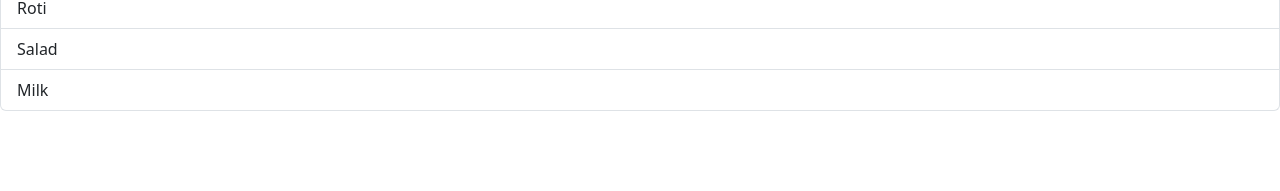
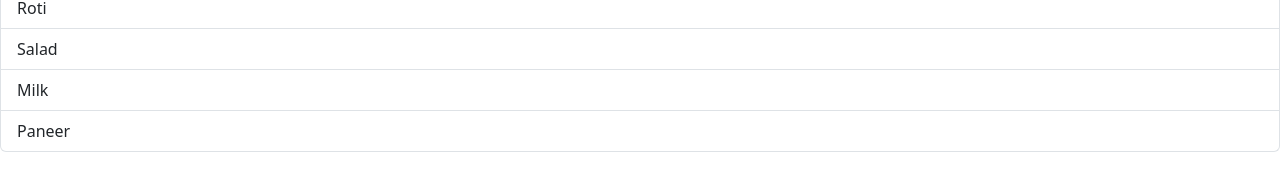
Before and after one commit to mdraushanji22/ReactJs-Complete, a React (Vite) app in the folder 18 Fragment/: page / in a window 1280 px wide. Shown: the part 151-342 px from the top of the page. Built offline with nearby package versions, Linux system fonts and the light colour scheme.

Commit message:
ReactJS-Fragment

```diff
--- a/18 Fragment/src/App.jsx
+++ b/18 Fragment/src/App.jsx
@@ -1,7 +1,7 @@
 import "bootstrap/dist/css/bootstrap.min.css";
 
 function App() {
-  let foodItems = ["Dal", "Green Vegetable", "Roti", "Salad", "Milk"];
+  let foodItems = ["Dal", "Green Vegetable", "Roti", "Salad", "Milk", "Paneer"];
   return (
     <>
       <h1>Healty Food</h1>
```
